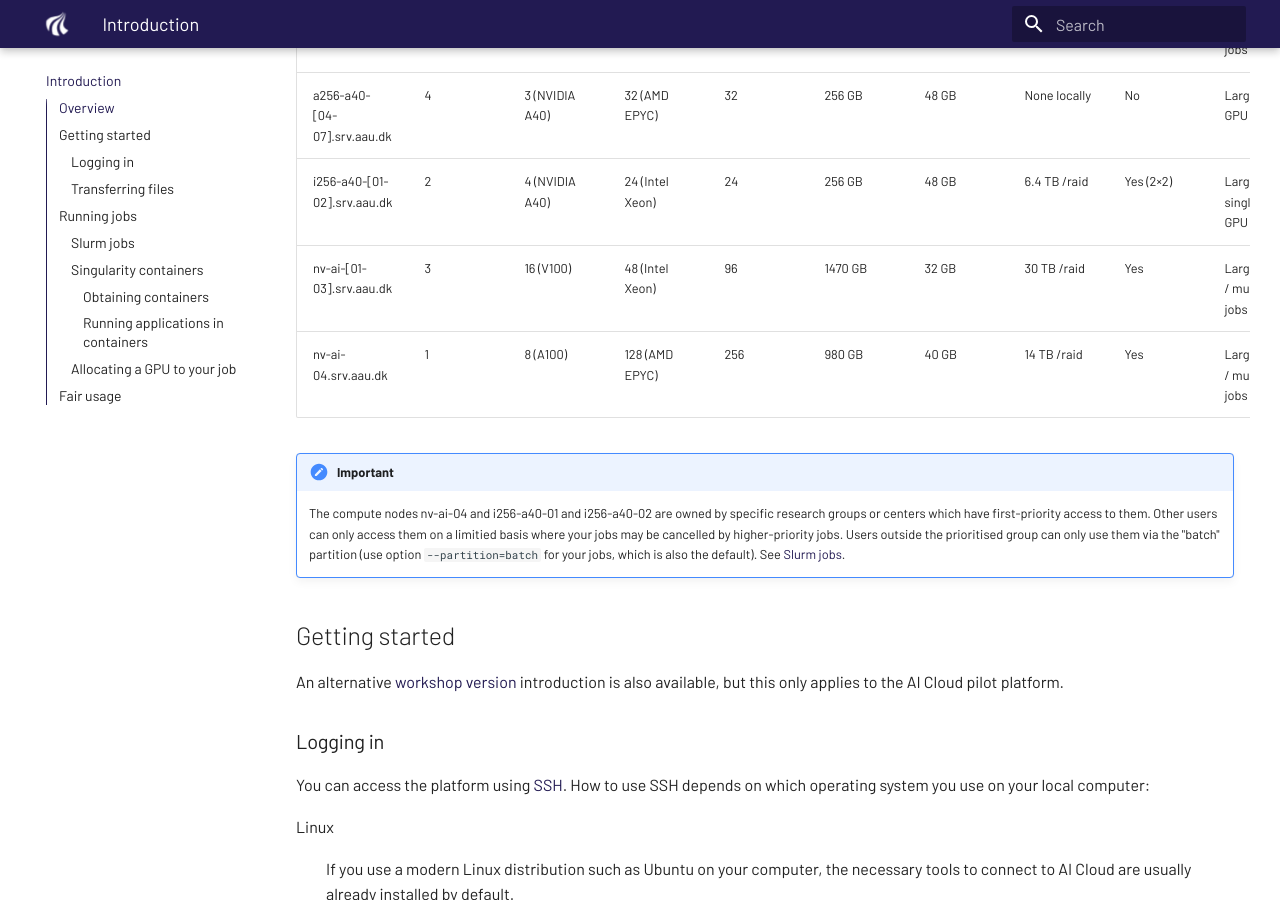
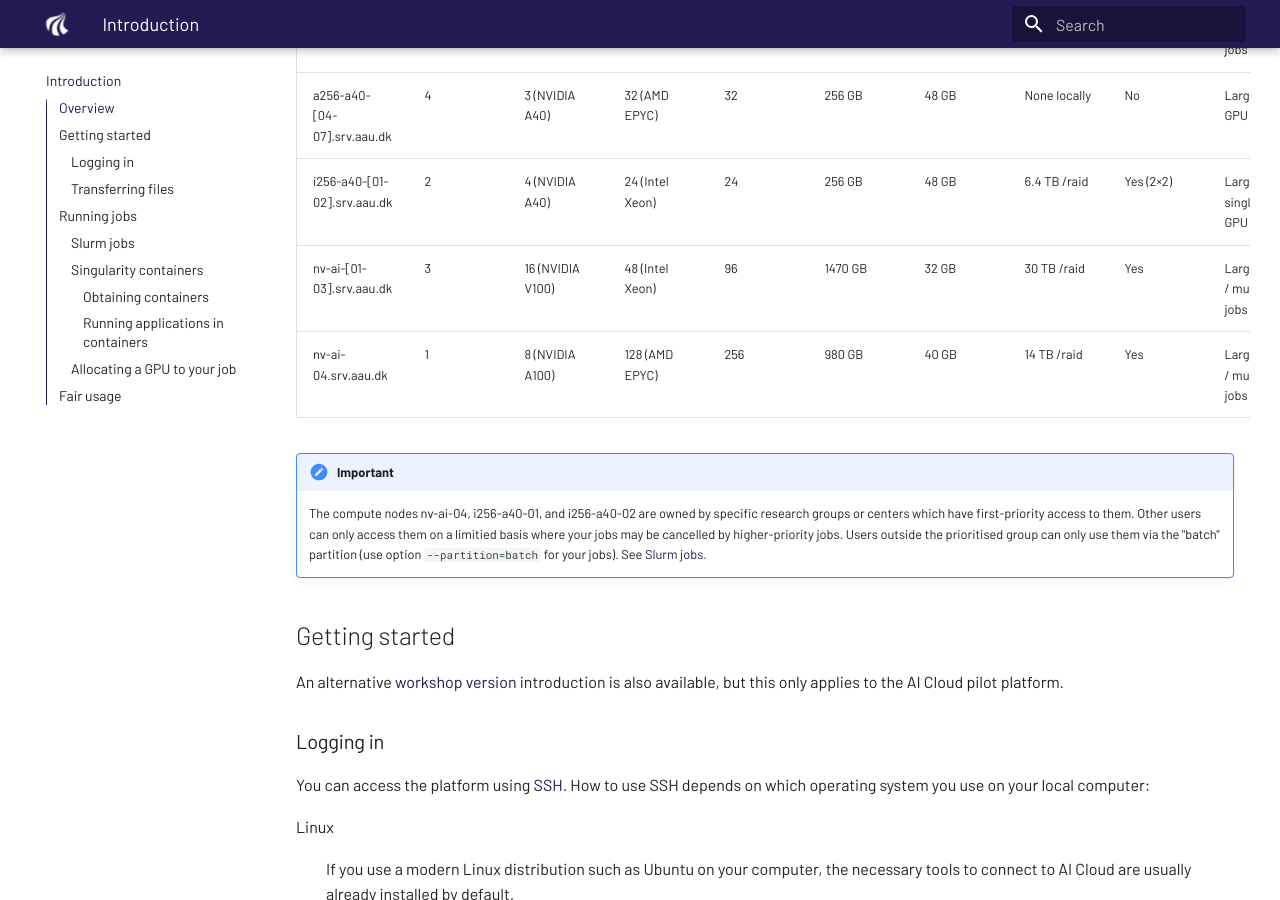
Before and after one commit to aau-claaudia/aicloud-docs, an MkDocs documentation site: the page built from docs/introduction.md, in a window 1280 px wide and 900 px high, scrolled down 712 px. Built offline with MkDocs 1.6.1 and Material for MkDocs 9.7.7, drawn with Linux system fonts in a browser that asks for light colours.

Commit message:
Update introduction.md
Minor corrections

```diff
--- a/docs/introduction.md
+++ b/docs/introduction.md
@@ -24,18 +24,18 @@ The AI Cloud consists of the following compute nodes:
 | i256-a10-[06-10].srv.aau.dk | 5              | 4 (NVIDIA A10) | 32 (Intel Xeon)    | 64             | 256 GB       | 24 GB        | None locally | No                | Interactive / medium single-GPU jobs |
 | a256-a40-[04-07].srv.aau.dk | 4              | 3 (NVIDIA A40) | 32 (AMD EPYC)    | 32             | 256 GB       | 48 GB        | None locally | No                | Large single-GPU jobs |
 | i256-a40-[01-02].srv.aau.dk | 2              | 4 (NVIDIA A40) | 24 (Intel Xeon)    | 24             | 256 GB       | 48 GB        | 6.4 TB /raid | Yes (2&times;2)  | Large single-/multi-GPU jobs |
-| nv-ai-[01-03].srv.aau.dk    | 3              | 16 (V100)      | 48 (Intel Xeon)    | 96             | 1470 GB      | 32 GB        | 30 TB /raid   | Yes               | Large / batch / multi-GPU jobs        |
-| nv-ai-04.srv.aau.dk         | 1              | 8 (A100)       | 128 (AMD EPYC)     | 256            | 980 GB       | 40 GB        | 14 TB /raid   | Yes               | Large / batch / multi-GPU jobs        |
+| nv-ai-[01-03].srv.aau.dk    | 3              | 16 (NVIDIA V100) | 48 (Intel Xeon)    | 96             | 1470 GB      | 32 GB        | 30 TB /raid   | Yes               | Large / batch / multi-GPU jobs        |
+| nv-ai-04.srv.aau.dk         | 1              | 8 (NVIDIA A100) | 128 (AMD EPYC)     | 256            | 980 GB       | 40 GB        | 14 TB /raid   | Yes               | Large / batch / multi-GPU jobs        |
 
 !!! important
 
-    The compute nodes nv-ai-04 and i256-a40-01 and i256-a40-02 are owned
-	by specific research groups or centers which have first-priority
-	access to them. Other users can only access them on a limitied basis
-	where your jobs may be cancelled by higher-priority jobs. Users
-	outside the prioritised group can only use them via the "batch"
-	partition (use option `--partition=batch` for your jobs, which is
-	also the default). See [Slurm jobs](#slurm-jobs).
+    The compute nodes nv-ai-04, i256-a40-01, and i256-a40-02 are owned
+    by specific research groups or centers which have first-priority
+    access to them. Other users can only access them on a limitied basis
+    where your jobs may be cancelled by higher-priority jobs. Users
+    outside the prioritised group can only use them via the "batch"
+    partition (use option `--partition=batch` for your jobs). See
+    [Slurm jobs](#slurm-jobs).
 
 ## Getting started
 
```
